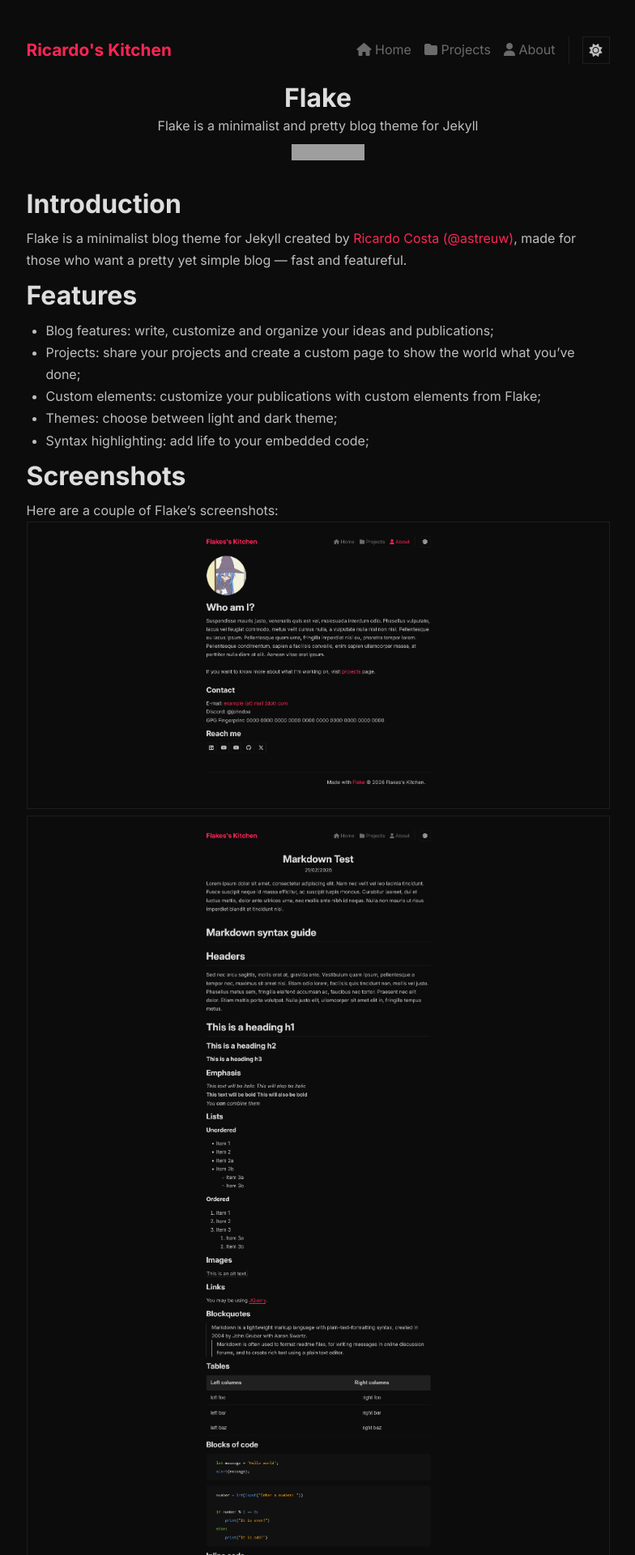
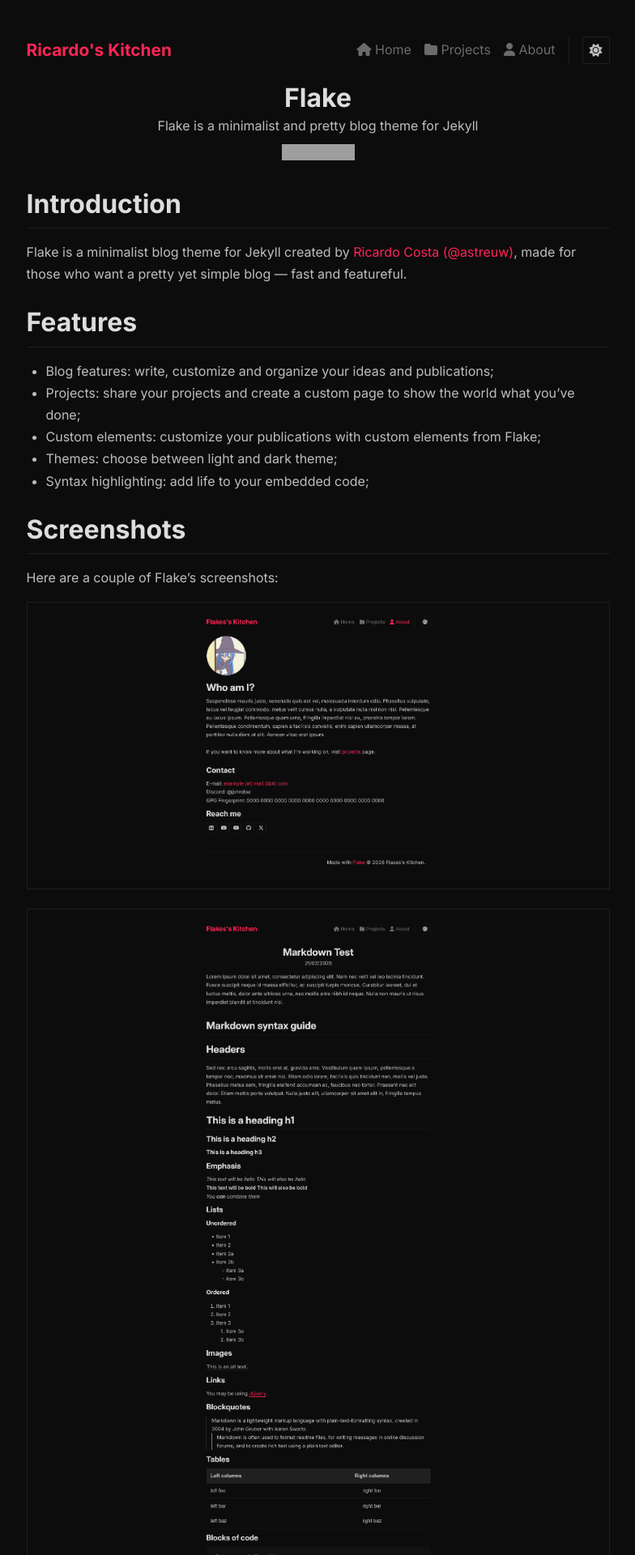
Before and after one commit to astreuw/astreuw.github.io, a Jekyll site: the page built from _projects/flake.md, in a window 1280 px wide. Shown: the top 1920 px of the page at 81% size, without its empty margins (240-1024 px from the left). Built offline with Jekyll 4.4.1, drawn with Linux system fonts in a browser that asks for light colours; grey boxes are pictures that could not be loaded.

Commit message:
Fix projects layout

```diff
--- a/_layouts/project.html
+++ b/_layouts/project.html
@@ -13,4 +13,6 @@
   </ul>
 </div>
 
-{{ content }}
+<div class="project-content">
+  {{ content }}
+</div>
--- a/_sass/project.scss
+++ b/_sass/project.scss
@@ -1,3 +1,24 @@
-ul, ol {
-  margin-left: 1.5rem;
+.project-content {
+  h1 {
+    border-bottom: var(--default-border);
+    padding-bottom: 1rem;
+  }
+
+  h1:not(:first-child) {
+    margin-top: 2rem;
+  }
+
+  blockquote {
+    border-left: 1px solid var(--text-color);
+    padding-left: 1rem;
+  }
+
+  img {
+    border: var(--default-border);
+    margin-top: 1rem;
+  }
+
+  ul {
+    margin-left: 1.5rem;
+  }
 }
```
